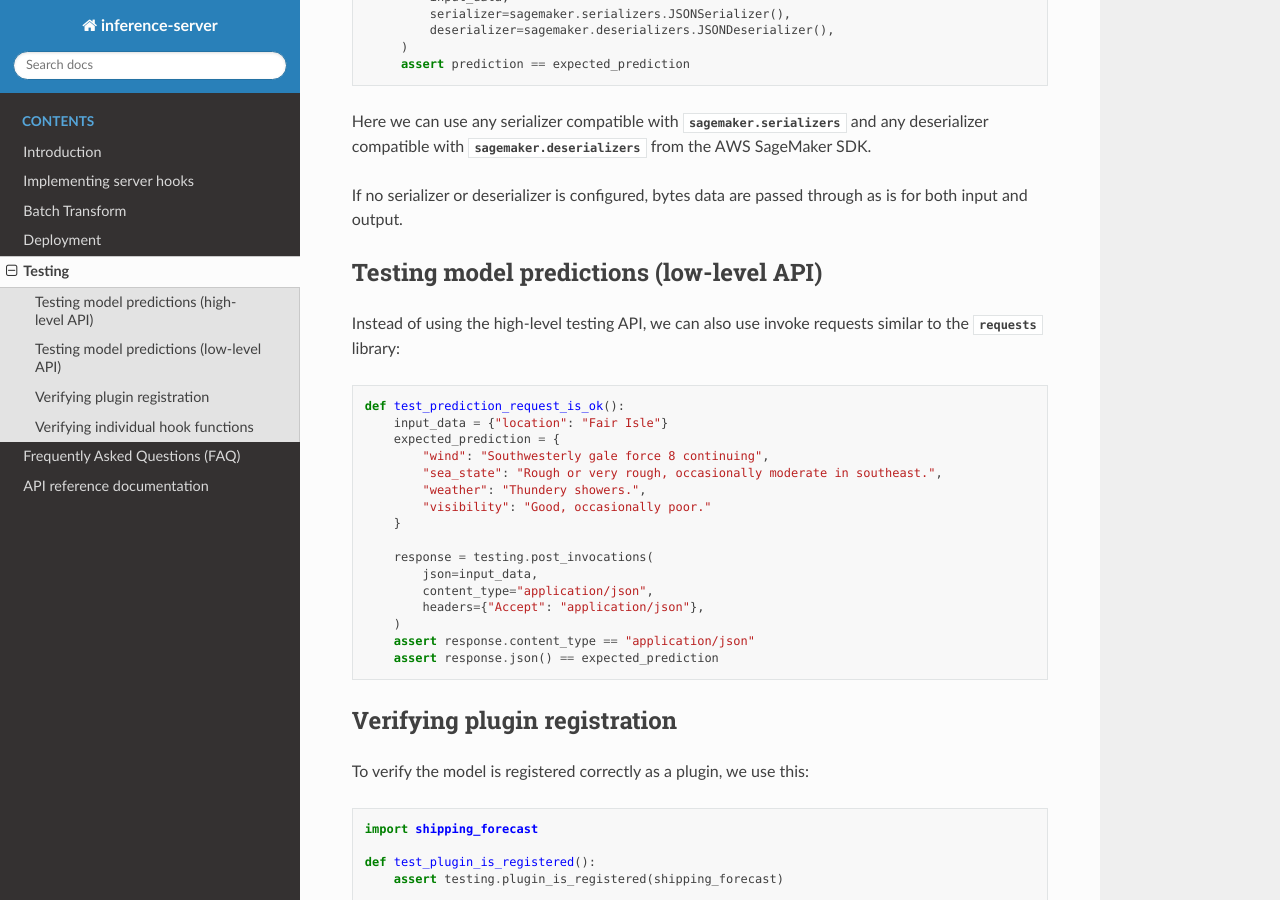
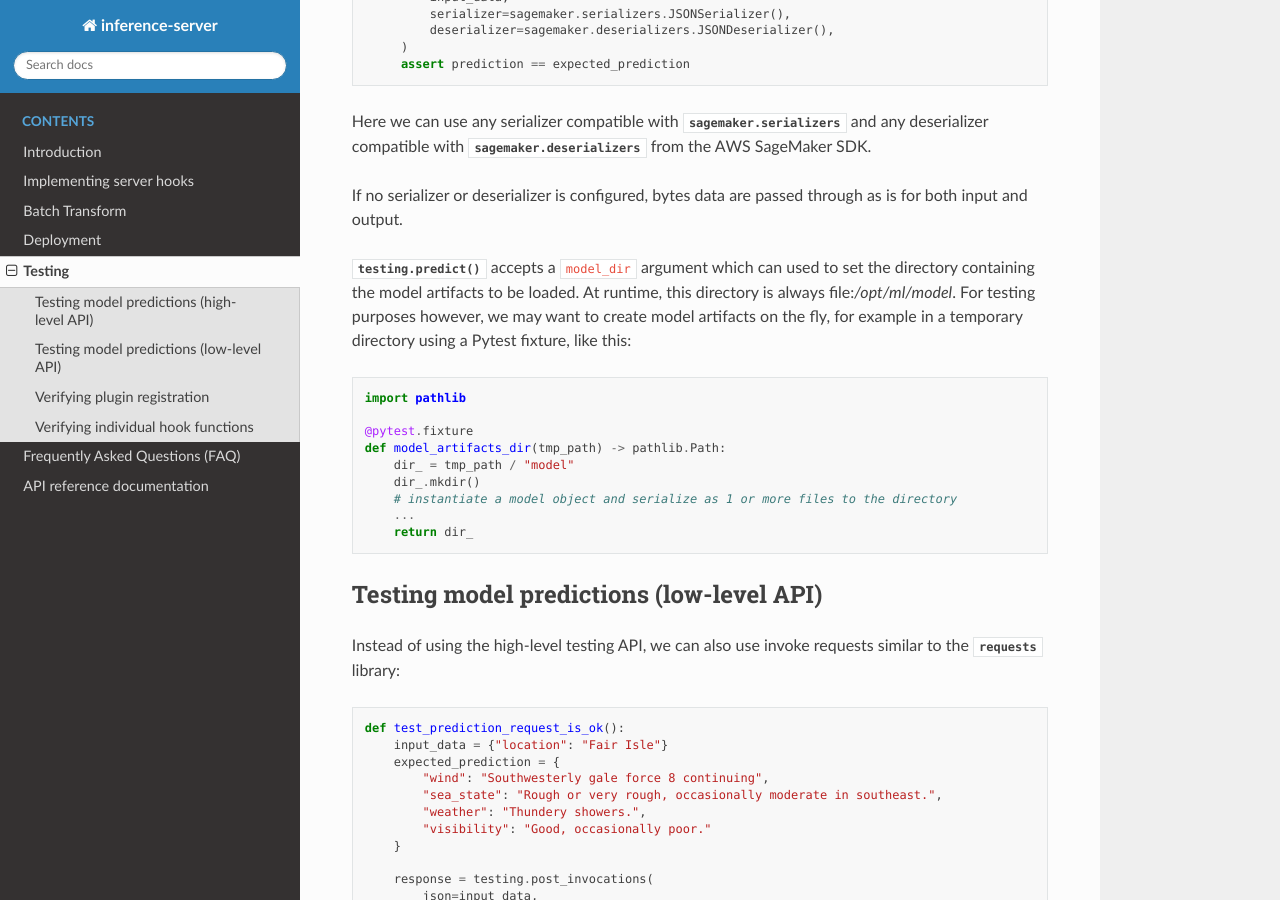
Before and after one commit to jpmorganchase/inference-server, a Sphinx documentation site: the page built from docs/testing.rst, in a window 1280 px wide and 900 px high, scrolled down 685 px. Built offline with Sphinx 7.4.7 and the Read the Docs theme 2.0.0, drawn with Linux system fonts in a browser that asks for light colours.

Commit message:
Document model_dir arg

```diff
--- a/docs/testing.rst
+++ b/docs/testing.rst
@@ -39,6 +39,20 @@ Here we can use any serializer compatible with :mod:`sagemaker.serializers` and
 
 If no serializer or deserializer is configured, bytes data are passed through as is for both input and output.
 
+:func:`testing.predict` accepts a ``model_dir`` argument which can used to set the directory containing the model
+artifacts to be loaded. At runtime, this directory is always file:`/opt/ml/model`. For testing purposes however, we may
+want to create model artifacts on the fly, for example in a temporary directory using a Pytest fixture, like this::
+
+   import pathlib
+
+   @pytest.fixture
+   def model_artifacts_dir(tmp_path) -> pathlib.Path:
+       dir_ = tmp_path / "model"
+       dir_.mkdir()
+       # instantiate a model object and serialize as 1 or more files to the directory
+       ...
+       return dir_
+
 
 Testing model predictions (low-level API)
 -----------------------------------------
@@ -61,7 +75,6 @@ Instead of using the high-level testing API, we can also use invoke requests sim
        )
        assert response.content_type == "application/json"
        assert response.json() == expected_prediction
-
 
 
 Verifying plugin registration
```
